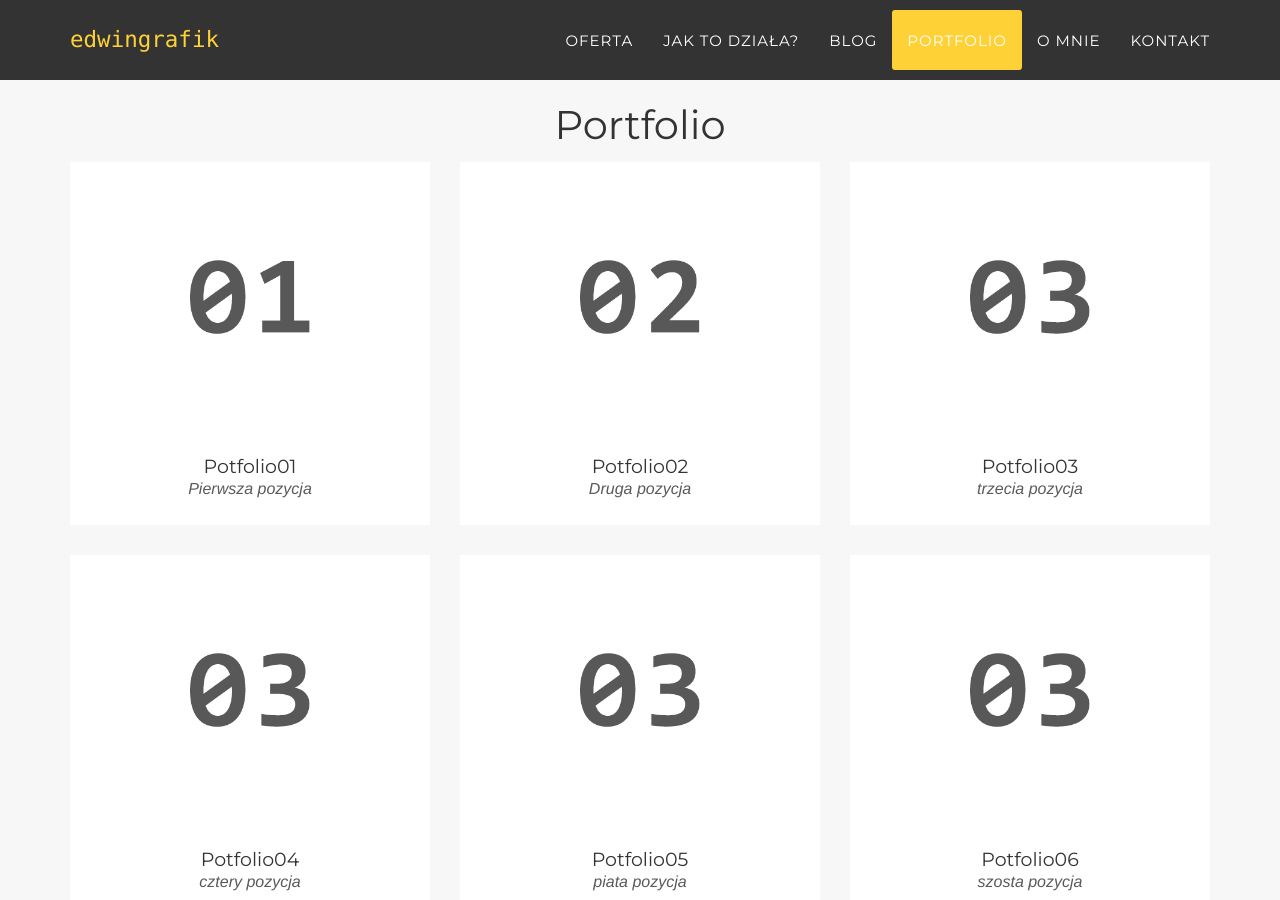
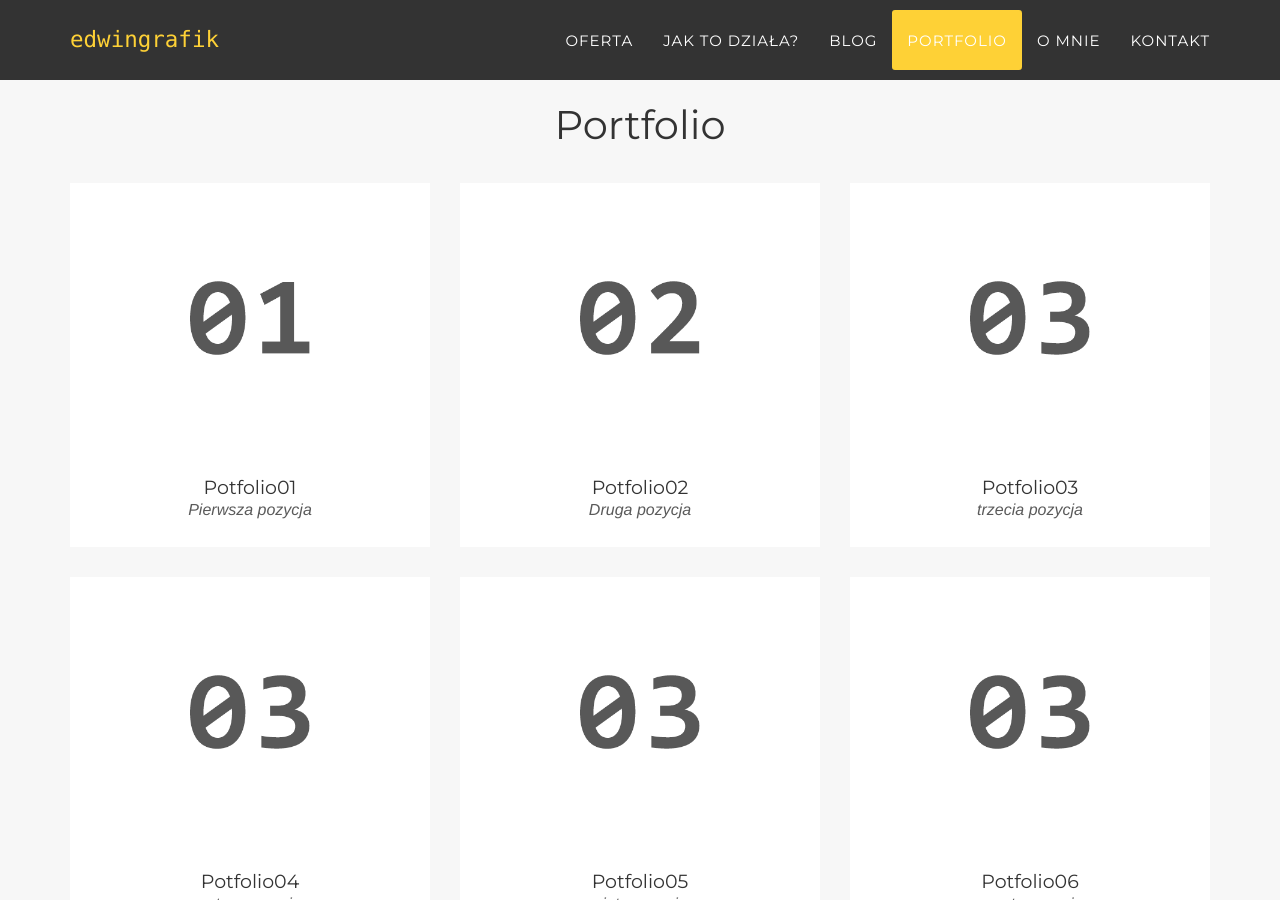
Before and after one commit to edwingrafik/edwingrafik.github.io, a Jekyll site: the page built from index.html, in a window 1280 px wide and 900 px high, scrolled down 3636 px. Built offline with Jekyll 4.4.1, drawn with Linux system fonts in a browser that asks for light colours; some web fonts are replaced.

Commit message:
Update portfolio_grid.html

```diff
--- a/_includes/portfolio_grid.html
+++ b/_includes/portfolio_grid.html
@@ -3,7 +3,7 @@
         <div class="container">
             <div class="row">
                 <div class="col-lg-12 text-center">
-                    <h2 class="section-heading">Portfolio</h2>
+                    <h2 class="section-heading">Portfolio</h2><br>
                 </div>
             </div>
             <div class="row">
```
